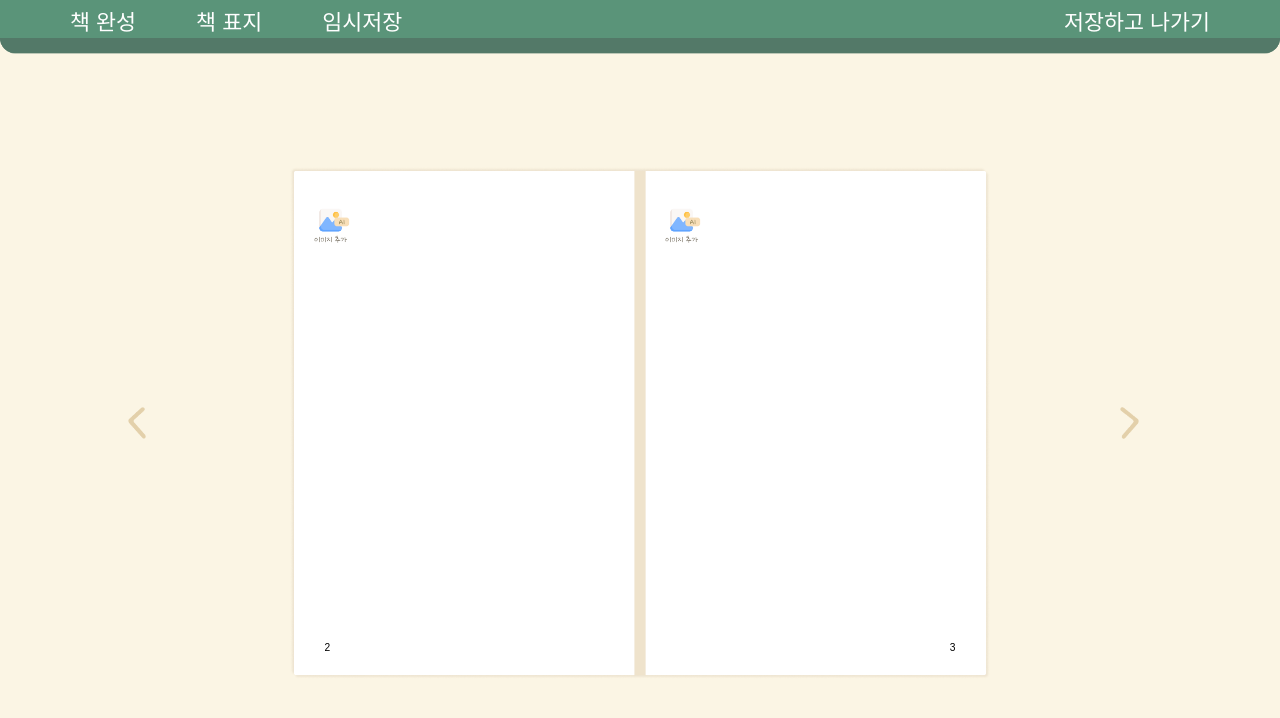
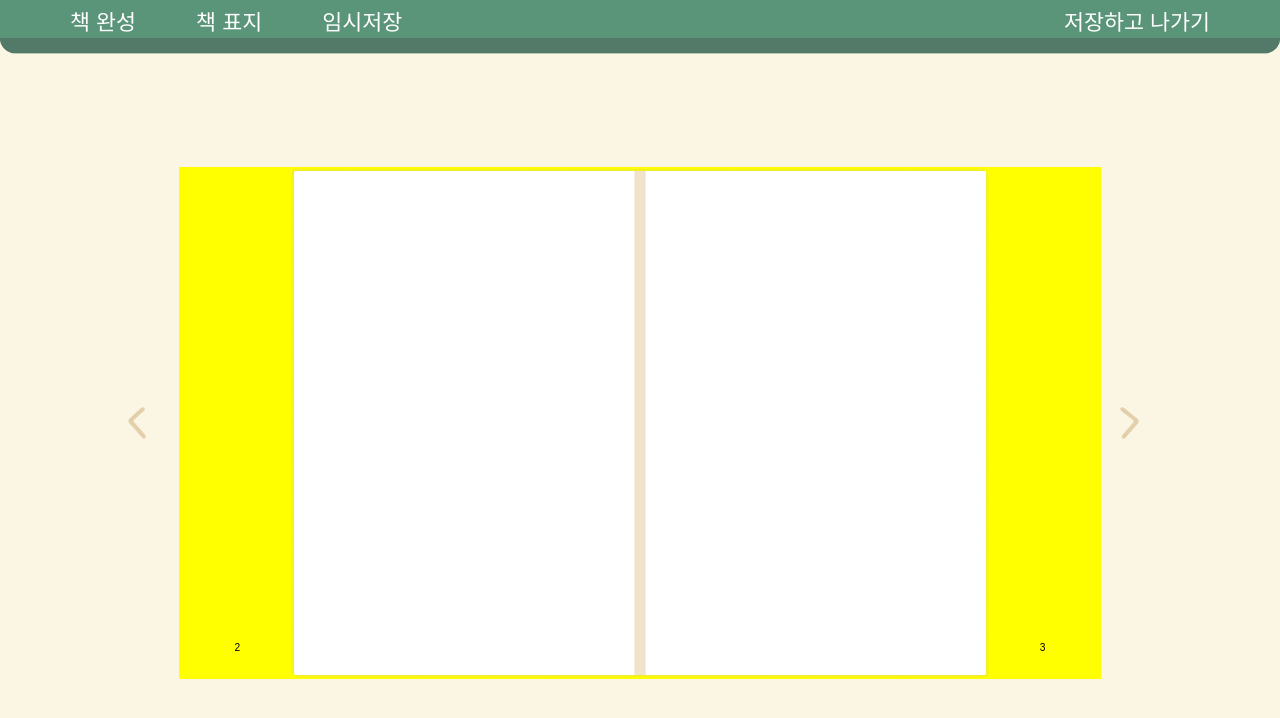
Before and after one commit to yss9/blueMemories-origin-, a React (Create React App) app in the folder frontend/: page /WriteNovel in a window 1280 px wide. Shown: the top 718 px of the page. Built offline with nearby package versions, Linux system fonts and the light colour scheme.

Commit message:
수정중

```diff
--- a/frontend/src/pages/writeNovel/WriteNovelPage.js
+++ b/frontend/src/pages/writeNovel/WriteNovelPage.js
@@ -62,13 +62,14 @@ const AfterePageBtn = styled.button`
 `;
 
 const WriteContainer = styled.div`
-    width: 70%;
+    width: 90%;
     height: 40vw;
     /*item 정렬*/
     display: flex;
     position:relative;
     justify-content: center;/* 수평  정렬 */
     align-items: center; /* 수직 중앙 정렬 */
+    background-color: yellow;
 `;
 const WritePage = styled.div`
     background: url("/resourcesPng/writeNovelPage/whitePage.png") no-repeat center;
@@ -82,78 +83,79 @@ const WritePage = styled.div`
     position:absolute;
     z-index: 1;
 `;
-const ButtonStyled=styled.button`
-    background: url("/resourcesPng/writeNovelPage/addImageBtn.png") no-repeat;
-    background-size: contain;
-    /*스타일*/
-    border: none;
-    /*크기*/
-    height: 9%;
-    width: 6%;
-    /*레이어*/
-    position:absolute;
-    z-index: 3;
-    /*위치*/
-    top: 8%;
-    left: ${(props) => props.marginLeft ||'4.5%'};
-    /*마우스 HOVER 설정*/
-    cursor: pointer;
-`;
-const ImageCreateBtn = ({ isHidden, marginLeft, onClick }) => (
-    <ButtonStyled style={{
-        display: isHidden ? 'none' : 'block', marginLeft
-    }} onClick={onClick}/>
 
-);
-const TextareaStyled = styled.textarea`
-    width: 22.5vw;
-    height: 31vw;
-    /*스타일*/
-    border: none;
-    outline:none;
-    resize: none;
-    overflow: hidden; /* 스크롤바 숨김 */
-    /*텍스트 설정*/
-    font-size: 0.8vw;
-    font-family: BokkLight, sans-serif; //대체폰트
-    /*레이어*/
-    position:absolute;
-    z-index: 2;
-    /*위치*/
-    top:12%;
-    left: ${(props) => props.marginLeft || '5.3%'};
-    &:focus {
-        border: none; // 클릭했을 때 테두리 없앰
-        outline:none;
-        resize: none;
-        overflow: hidden; /* 스크롤바 숨김 */
-        /*텍스트 설정*/
-        font-size: 0.8vw;
-        font-family: BokkLight, sans-serif; //대체폰트
-    }
-`;
-// 사용자 입력에 따라 content 상태 업데이트
-const WriteTextarea = ({ content, setContent, setIsFocused,marginLeft,maxLength }) => {
-    //(textarea.scrollHeight > text.area.clientHeight)이면 setContent를 호출하지 않음
-    //=> 추가 입력 x
-    const handleChange = (e)=>{
-        const textarea = e.target;
-        if(textarea.scrollHeight <=textarea.clientHeight){
-            setContent(textarea.value);
-        }
-    };
-
-    return(
-        <TextareaStyled
-            value={content}
-            // onChange={(e) => setContent(e.target.value)}
-            onChange={handleChange}
-            onFocus={() => setIsFocused(true)}
-            onBlur={() => setIsFocused(false)}
-            marginLeft={marginLeft}
-        />
-    );
-}
+// const ButtonStyled=styled.button`
+//     background: url("/resourcesPng/writeNovelPage/addImageBtn.png") no-repeat;
+//     background-size: contain;
+//     /*스타일*/
+//     border: none;
+//     /*크기*/
+//     height: 9%;
+//     width: 6%;
+//     /*레이어*/
+//     position:absolute;
+//     z-index: 3;
+//     /*위치*/
+//     top: 8%;
+//     left: ${(props) => props.marginLeft ||'4.5%'};
+//     /*마우스 HOVER 설정*/
+//     cursor: pointer;
+// `;
+// const ImageCreateBtn = ({ isHidden, marginLeft, onClick }) => (
+//     <ButtonStyled style={{
+//         display: isHidden ? 'none' : 'block', marginLeft
+//     }} onClick={onClick}/>
+//
+// );
+// const TextareaStyled = styled.textarea`
+//     width: 22.5vw;
+//     height: 31vw;
+//     /*스타일*/
+//     border: none;
+//     outline:none;
+//     resize: none;
+//     overflow: hidden; /* 스크롤바 숨김 */
+//     /*텍스트 설정*/
+//     font-size: 0.8vw;
+//     font-family: BokkLight, sans-serif; //대체폰트
+//     /*레이어*/
+//     position:absolute;
+//     z-index: 2;
+//     /*위치*/
+//     top:12%;
+//     left: ${(props) => props.marginLeft || '5.3%'};
+//     &:focus {
+//         border: none; // 클릭했을 때 테두리 없앰
+//         outline:none;
+//         resize: none;
+//         overflow: hidden; /* 스크롤바 숨김 */
+//         /*텍스트 설정*/
+//         font-size: 0.8vw;
+//         font-family: BokkLight, sans-serif; //대체폰트
+//     }
+// `;
+// // 사용자 입력에 따라 content 상태 업데이트
+// const WriteTextarea = ({ content, setContent, setIsFocused,marginLeft,maxLength }) => {
+//     //(textarea.scrollHeight > text.area.clientHeight)이면 setContent를 호출하지 않음
+//     //=> 추가 입력 x
+//     const handleChange = (e)=>{
+//         const textarea = e.target;
+//         if(textarea.scrollHeight <=textarea.clientHeight){
+//             setContent(textarea.value);
+//         }
+//     };
+//
+//     return(
+//         <TextareaStyled
+//             value={content}
+//             // onChange={(e) => setContent(e.target.value)}
+//             onChange={handleChange}
+//             onFocus={() => setIsFocused(true)}
+//             onBlur={() => setIsFocused(false)}
+//             marginLeft={marginLeft}
+//         />
+//     );
+// }
 const LeftPageNumber=styled.span`
     left:6%;
     bottom:5%;
@@ -215,20 +217,20 @@ const WriteNovelForm = () => {
                     <BeforePageBtn></BeforePageBtn>
                     <WriteContainer>
                         <WritePage></WritePage>
-                        <WriteTextarea
-                            content={a_content}
-                            setContent={a_setContent}
-                            setIsFocused={a_setIsTextareaFocused}
-                        />
-                        <WriteTextarea
-                            marginLeft="53.8%"
-                            maxLength="31vw"
-                            content={b_content}
-                            setContent={b_setContent}
-                            setIsFocused={b_setIsTextareaFocused}
-                        />
-                        <ImageCreateBtn onClick={toggleOverlay} isHidden={a_isButtonHidden} ></ImageCreateBtn>
-                        <ImageCreateBtn onClick={toggleOverlay} isHidden={b_isButtonHidden} marginLeft="49%"></ImageCreateBtn>
+                        {/*<WriteTextarea*/}
+                        {/*    content={a_content}*/}
+                        {/*    setContent={a_setContent}*/}
+                        {/*    setIsFocused={a_setIsTextareaFocused}*/}
+                        {/*/>*/}
+                        {/*<WriteTextarea*/}
+                        {/*    marginLeft="53.8%"*/}
+                        {/*    maxLength="31vw"*/}
+                        {/*    content={b_content}*/}
+                        {/*    setContent={b_setContent}*/}
+                        {/*    setIsFocused={b_setIsTextareaFocused}*/}
+                        {/*/>*/}
+                        {/*<ImageCreateBtn onClick={toggleOverlay} isHidden={a_isButtonHidden} ></ImageCreateBtn>*/}
+                        {/*<ImageCreateBtn onClick={toggleOverlay} isHidden={b_isButtonHidden} marginLeft="49%"></ImageCreateBtn>*/}
 
                         <LeftPageNumber>2</LeftPageNumber>
                         <RightPageNumber>3</RightPageNumber>
```
Also changed, not shown: 1 other file (tests, documents, lock files or other folders).
